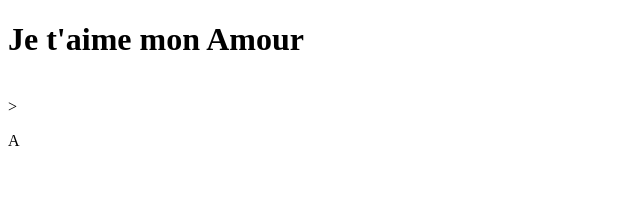
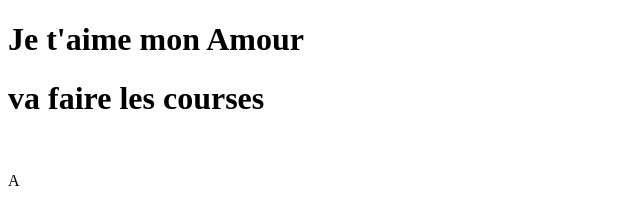
Before and after one commit to xViiT/xViiT.github.io, a plain HTML site: page index.html in a window 1280 px wide. Shown: the whole page, without its empty margins (0-640 px from the left). Drawn offline with Linux system fonts and the light colour scheme.

Commit message:
Update index.html

```diff
--- a/index.html
+++ b/index.html
@@ -3,7 +3,8 @@
 <body>
 
 <h1>Je t'aime mon Amour</h1>
-<br>>
+<h1>va faire les courses</h1>
+<br>
 <p>                    A</p>
 
 </body>
```
